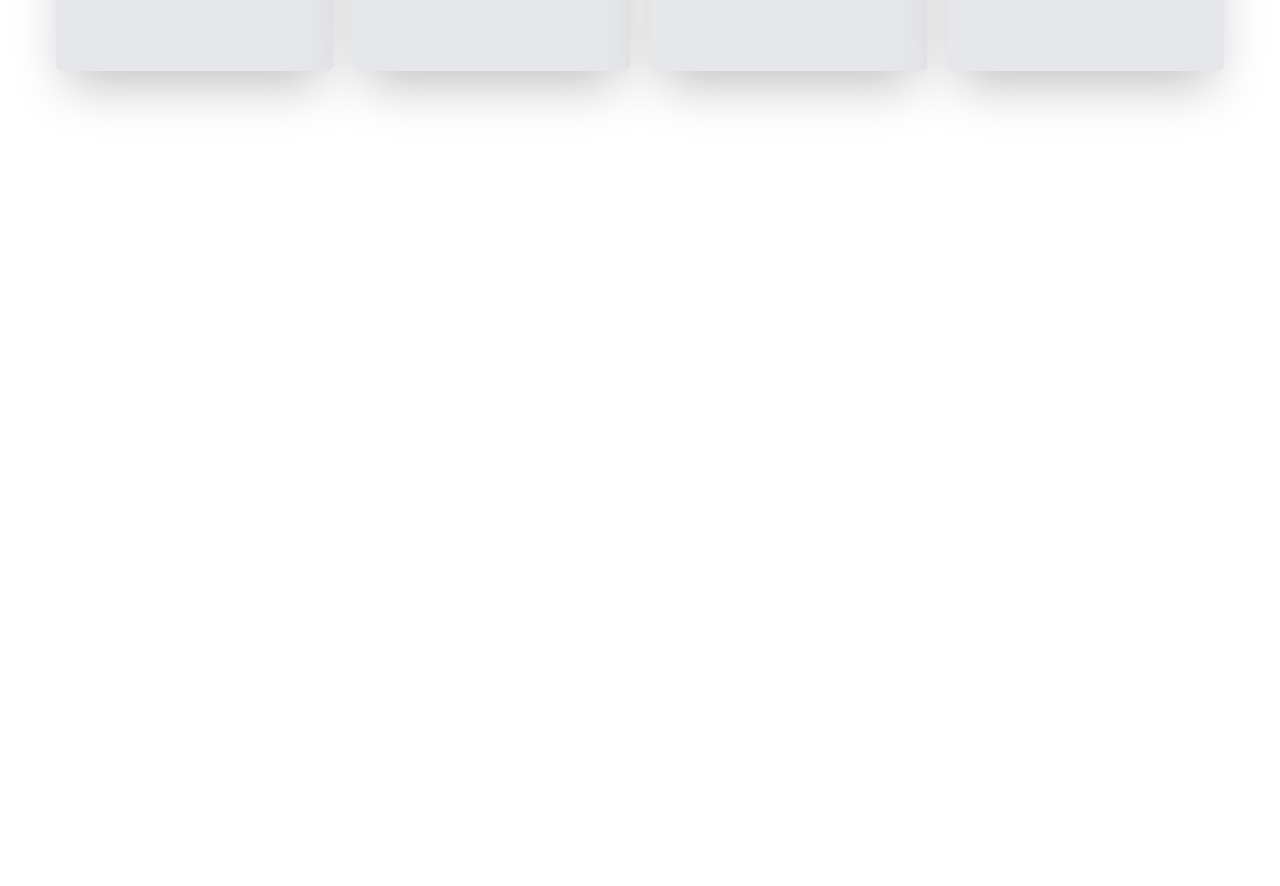
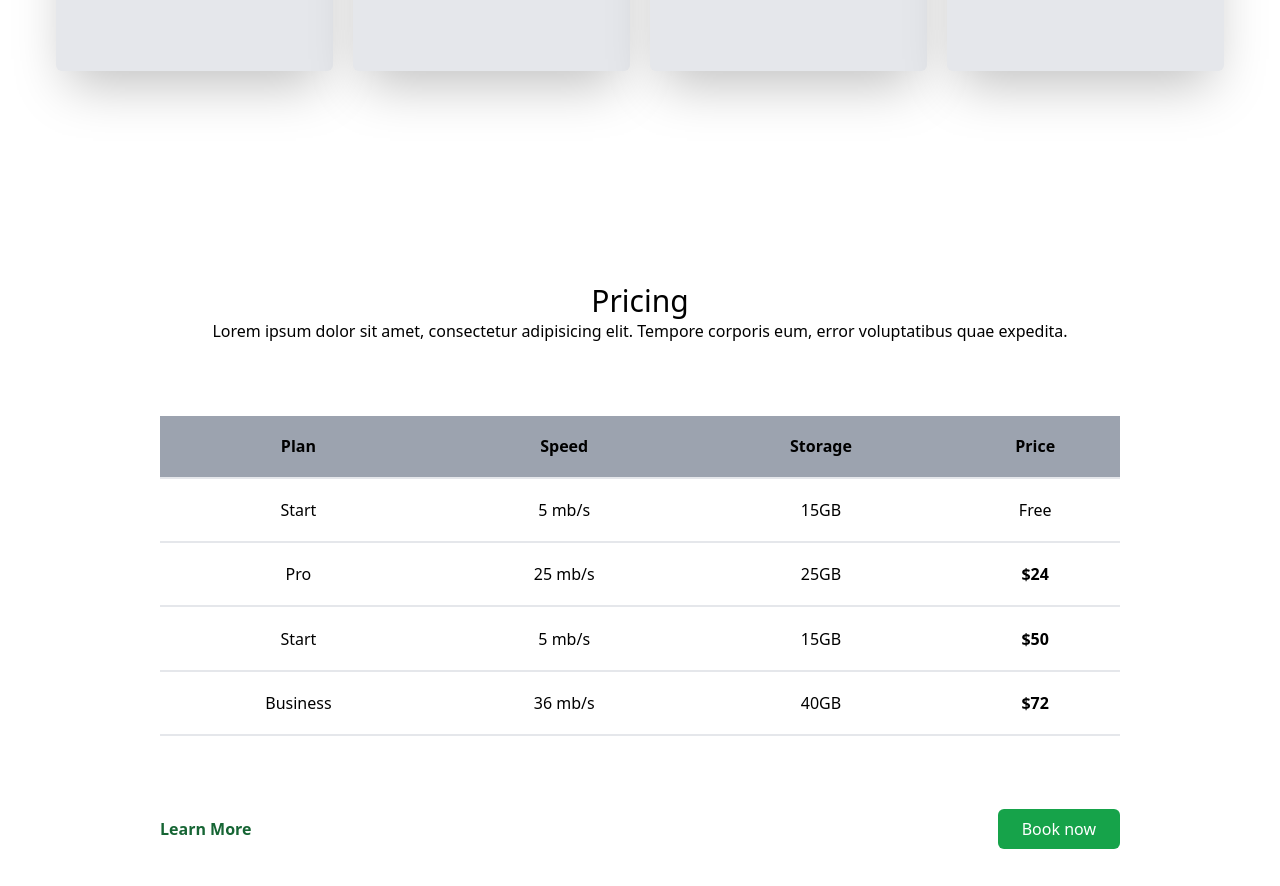
Before and after one commit to anshul0077/web, a plain HTML site: page Tailwind/src/fullwebsite.html in a window 1280 px wide. Shown: the part 1338-2224 px from the top of the page. Before the commit the page ends 1584 px from the top, so only its background shows below. Drawn offline with nearby package versions, Linux system fonts and the light colour scheme.

Commit message:
antoher sectoin

```diff
--- a/Tailwind/src/fullwebsite.html
+++ b/Tailwind/src/fullwebsite.html
@@ -68,6 +68,51 @@
             </div>
         </div>
     </div>
+    <div class="pricing h-[80%] mt-[110vh] sm:mt-0 flex items-center  justify-around flex-col ">
+        <div class="p-title flex items-center justify-center flex-col">
+            <h1 class="text-3xl font-medium">Pricing</h1>
+            <p>Lorem ipsum dolor sit amet, consectetur adipisicing elit. Tempore corporis eum, error voluptatibus quae expedita.</p>
+        </div>
+        <div class="prize-section h-[50%] rounded-md w-[80%] ">
+       <table class="w-full h-full rounded-md">
+        <tr class="text-center rounded-md  border-b-2" >
+            <td class="bg-gray-400 font-semibold">Plan</td>
+            <td class="bg-gray-400 font-semibold">Speed</td>
+            <td class="bg-gray-400 font-semibold">Storage</td>
+            <td class="bg-gray-400 font-semibold">Price</td>
+        </tr>
+        <tr class="text-center border-b-2"  >
+            <td>Start</td>
+            <td>5&nbsp;mb/s</td>
+            <td>15GB</td>
+            <td>Free</td>
+        </tr>
+        <tr class="text-center border-b-2">
+            <td>Pro</td>
+            <td>25&nbsp;mb/s</td>
+            <td>25GB</td>
+            <td class="font-bold">$24</td>
+        </tr>
+        <tr class="text-center border-b-2">
+            <td>Start</td>
+            <td>5&nbsp;mb/s</td>
+            <td>15GB</td>
+            <td class="font-bold">$50</td>
+        </tr>
+        <tr class="text-center border-b-2">
+            <td>Business</td>
+            <td>36&nbsp;mb/s</td>
+            <td>40GB</td>
+            <td class="font-bold">$72</td>
+        </tr>
+       </table>
+
+        </div>
+        <div class="prize-footer flex items-center justify-between w-[80%]">
+            <p class="text-green-800 font-semibold">Learn More</p>
+            <button class="butn">Book now</button>
+        </div>
+    </div>
 
 
 </div>
```
Also changed, not shown: Tailwind/src/output.css.
